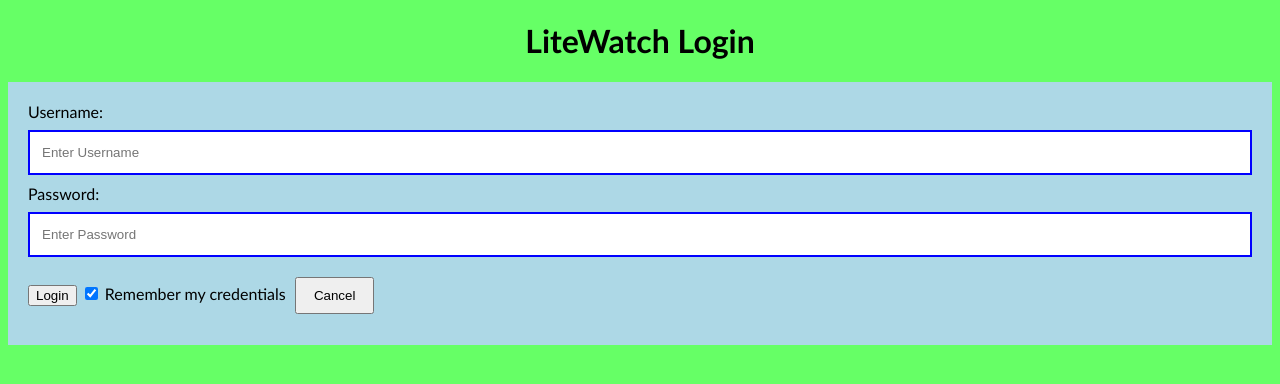
After one commit to BrianMcDowell/LiteWatch, a Django app: template templates/Login.html in a window 1280 px wide. The commit adds this page. Shown: the top 384 px of the page. Run offline with Django 4.2, Linux system fonts and the light colour scheme; the template is opened without the code that fills it, so the values that code supplies are empty.

Commit message:
Login File -- To merge with Django's login prompt

```diff
--- /dev/null
+++ b/templates/Login.html
@@ -0,0 +1,52 @@
+<!DOCTYPE html>
+<html lang="en">
+<head>
+      <style>
+       body {background-color: #66ff66;}
+       h1 {color: black;}
+
+       body{
+       font-family: 'Trebuchet MS', sans-serif;
+       }
+
+      .cancelButton{
+      width: auto;
+      padding: 9px 17px;
+      margin: 11px 5px;
+     }
+
+     input[type=text], input[type=password]{
+      width:100%;
+      margin: 9px 0;
+      padding: 13px 12px;
+      display: inline-block;
+      border: 2px solid blue;
+      box-sizing: border-box;
+      }
+
+      .container{
+      padding: 20px;
+      background-color: lightblue;
+      }
+    </style>
+    <meta charset="UTF-8">
+    <title>LITEWATCH -- LOGIN/REGISTER</title>
+</head>
+<body>
+
+  <center><h1>LiteWatch Login</h1></center>
+<form>
+    <div class="container">
+    <label>Username: </label>
+    <input type="text" placeholder="Enter Username" name="username" required>
+    <label>Password: </label>
+    <input id="password" type="password" placeholder="Enter Password" name="password" required>
+    <button type="submit">Login</button>
+    <input type="checkbox" checked="checked"> Remember my credentials
+    <button type="button" class="cancelButton"> Cancel </button>
+  </div>
+</form>
+
+
+</body>
+</html>
```
Also changed, not shown: templates/externalhome.html (+24 -10 lines).
